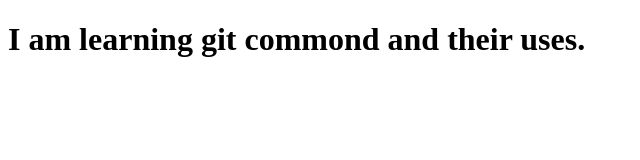
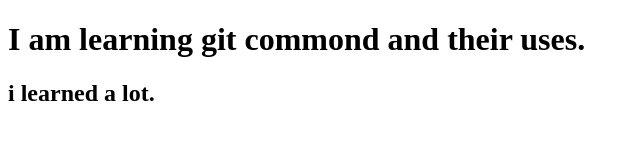
Before and after one commit to 1abhishekkkk/abhishek-demo-, a plain HTML site: page index.html in a window 1280 px wide. Shown: the whole page, without its empty margins (0-640 px from the left). Drawn offline with Linux system fonts and the light colour scheme.

Commit message:
added heading h2

```diff
--- a/index.html
+++ b/index.html
@@ -7,5 +7,6 @@
 </head>
 <body>
     <H1>I am learning git commond and their uses.</H1>
+    <h2> i learned a lot.</h2>
 </body>
 </html>
```
